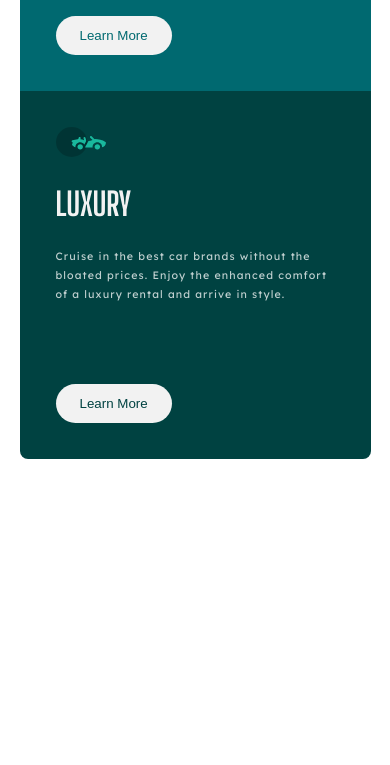
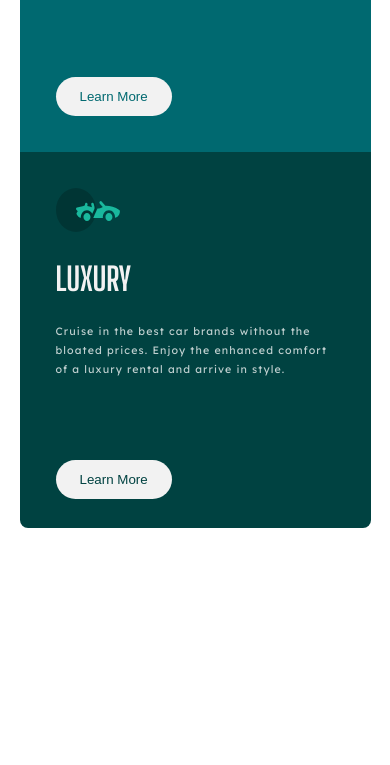
Before and after one commit to Georgenico/3-Column-Preview-Card-Component, a plain HTML site: page index.html in a window 390 px wide. Shown: the part 647-1412 px from the top of the page. Before the commit the page ends 1106 px from the top, so only its background shows below. Drawn offline with Linux system fonts and the light colour scheme; files whose address does not match are found by name.

Commit message:
Update mystyle.css

```diff
--- a/mystyle.css
+++ b/mystyle.css
@@ -45,9 +45,10 @@ body {
   margin-bottom: 8rem;
 }
 .icon {
-  height: 3rem;
-  width: 5rem;
+  height: 4.4rem;
+  width: 6.4rem;
   margin-bottom: 2.4rem;
+  display: inline-block;
 }
 
 .btn {
@@ -89,14 +90,20 @@ body {
 
 @media (min-width: 320px) and (max-width: 479px) {
   body {
-    height: auto;
+    height: 150rem;
+    flex-direction: column;
+    justify-content: start;
   }
   .section-container {
     display: flex;
     flex-direction: column;
     width: 90%;
     justify-content: center;
-    align-items: flex-start;
-    height: auto;
+    height: 117.5rem;
+    padding-top: 4rem;
+    overflow: hidden;
+  }
+  .icon {
+    height: 4.4rem;
   }
 }
```
